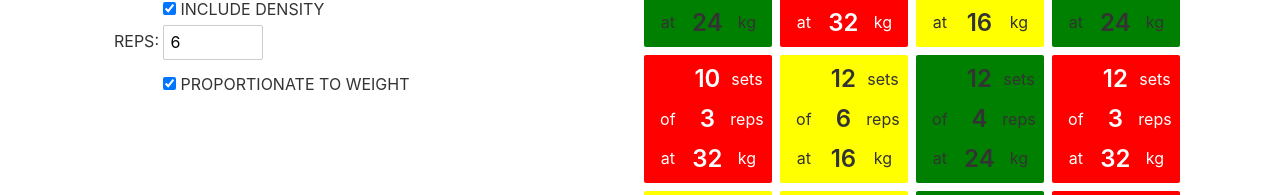
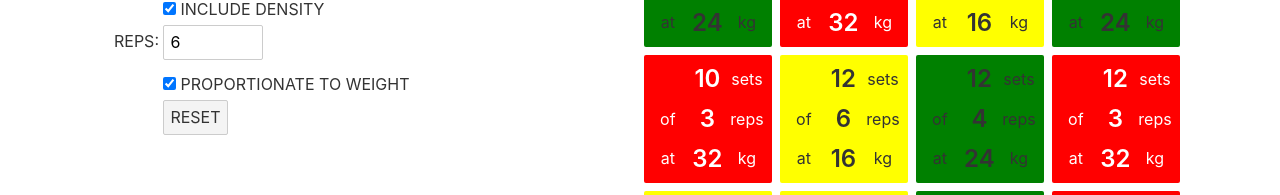
Before and after one commit to emh/volumecycles, a Svelte app: page / in a window 1280 px wide. Shown: the part 367-562 px from the top of the page. Built offline with nearby package versions, Linux system fonts and the light colour scheme.

Commit message:
added reset

```diff
--- a/src/Builder.svelte
+++ b/src/Builder.svelte
@@ -1,5 +1,5 @@
 <script>
-    import { config } from './config.js';
+    import { config, INITIAL_STATE } from './config.js';
 
     function handleAddWeight() {
         const n = $config.weights.length;
@@ -11,10 +11,14 @@
     function handleRemoveWeight(i) {
         config.update((c) => ({ ...c, weights: [ ...c.weights.slice(0, i), ...c.weights.slice(i + 1) ]}));
     }
+
+    function handleReset() {
+        config.set(INITIAL_STATE);
+    }
 </script>
 
 <style>
-    label, .label {
+    label, .label, button {
         text-transform: uppercase;
     }
 
@@ -74,4 +78,11 @@
             <input type="checkbox" bind:checked={$config.proportionateReps} id="propReps" /> <span class="label">Proportionate to weight</span>
         </div>
     </div>
+
+    <div class="formElement">
+        <div class="left"></div>
+        <div class="right">
+            <button on:click={handleReset}>reset</button>
+        </div>
+    </div>
 </div>
--- a/src/config.js
+++ b/src/config.js
@@ -1,6 +1,6 @@
 import { writable } from 'svelte/store';
 
-export const config = writable({
+export const INITIAL_STATE = {
     weights: [ 16, 24, 32 ],
     minSets: 6,
     maxSets: 20,
@@ -8,4 +8,6 @@ export const config = writable({
     baseReps: 6,
     proportionateReps: true,
     includeDensity: true
-});
+};
+
+export const config = writable(INITIAL_STATE);
```
